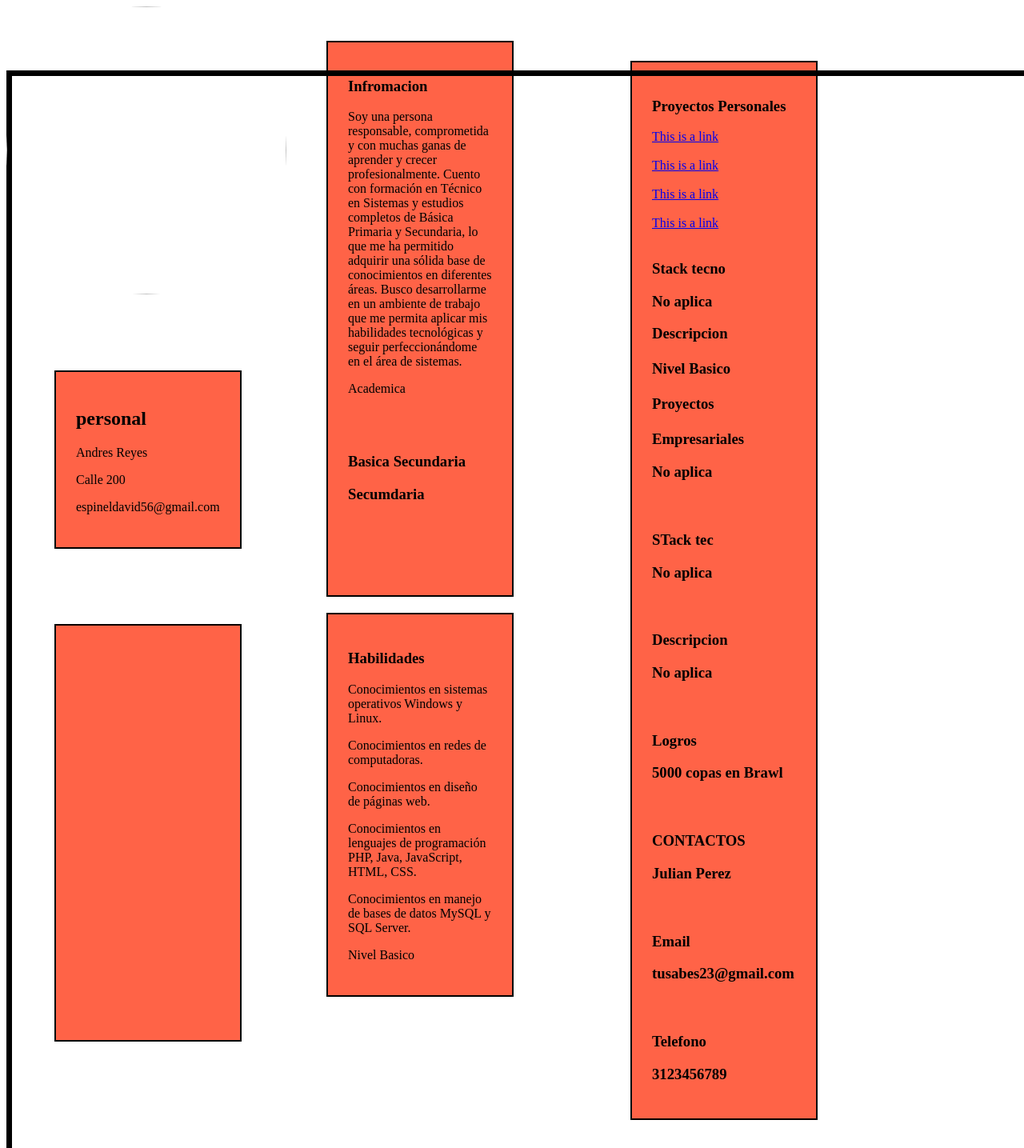
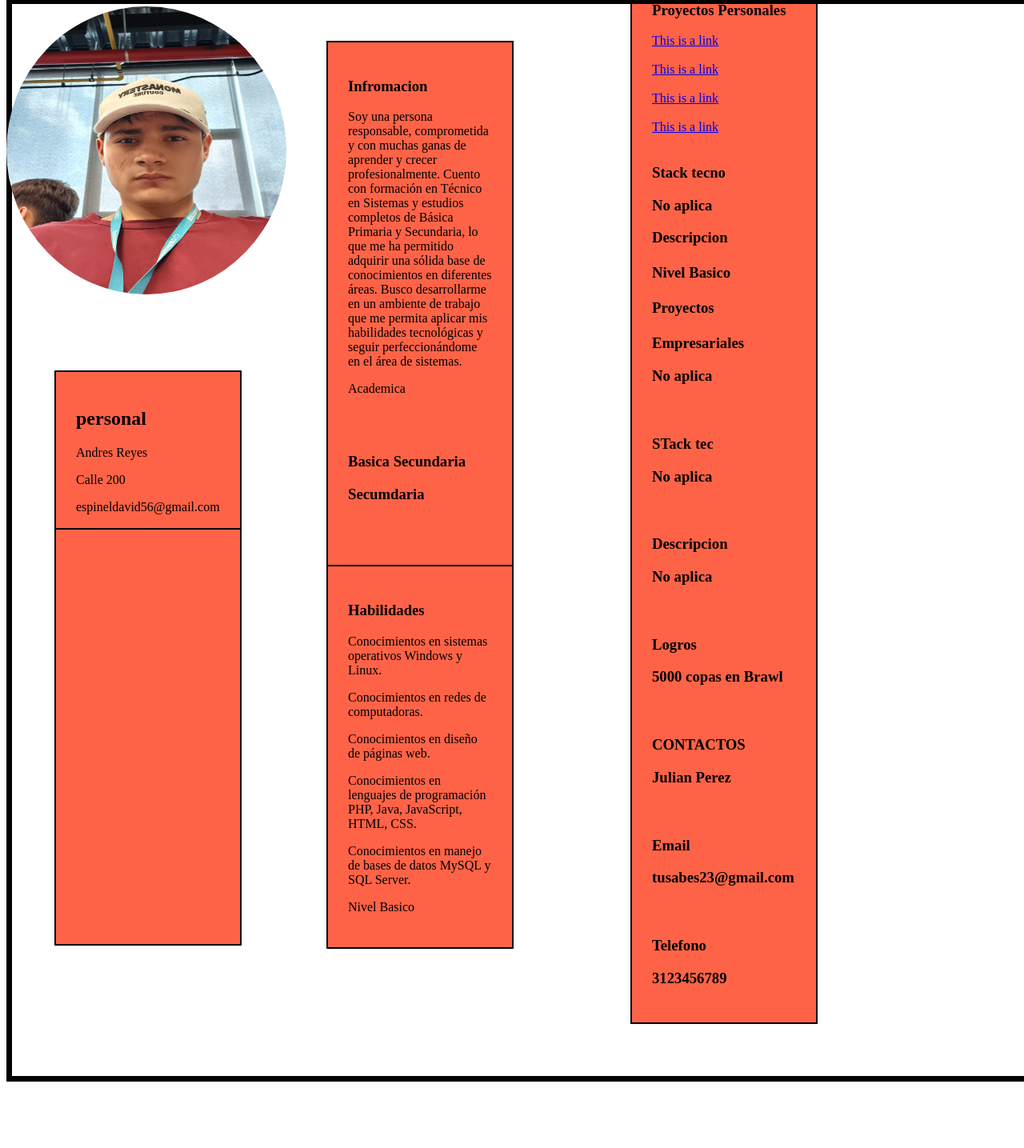
Before and after one commit to andres8073562/HTML_S1_ReyesESpinelAndresDavid, a plain HTML site: page Dia2/index.html in a window 1280 px wide. Shown: the top 1435 px of the page at 80% size. Drawn offline with Linux system fonts and the light colour scheme; files that its build step writes are made by us from their sources.

Commit message:
Correccion

```diff
--- a/Dia2/Imagnes/Estilo/style.css
+++ b/Dia2/Imagnes/Estilo/style.css
@@ -1,5 +1,7 @@
 .yo {
     border-radius: 50%;
+    margin: 232x 20px ;
+
 }
 .informacion {
     background-color: tomato;
@@ -26,7 +28,7 @@ width: 180px;
     background-color: tomato;
 
 border: 2px solid black;
-margin:  660px 400px;
+margin:  600px 400px;
 padding: 25px;
 width: 180px;
 
@@ -50,7 +52,7 @@ width: 180px;
 .Info6{
 
 border: 7px solid black;
-margin:  -2460px 0px;
+margin:  -2430px 0px;
 padding: 670px;
 width: 10px;
 
--- a/Dia2/index.html
+++ b/Dia2/index.html
@@ -1,19 +1,11 @@
 <html>
 <head>
-<title>
-    Hoja de vida
-
-</title>
-<link rel="stylesheet" href="./style.css">
+<title>Hoja de vida</title>
+<link rel="stylesheet" href="./Imagnes/Estilo/style.css"/>
 </head>
-<style>
-
-
-</style>
-
-
 <body>
-    <div><img src="yo.jpeg" width="350px" height="360px" class="yo"/></div>
+    <div>
+    <img src="./Imagnes/yo.jpeg" width="350px" height="360px" class="yo"/></div>
     <br></br>
     <br></bry>
     <br></br>
```
